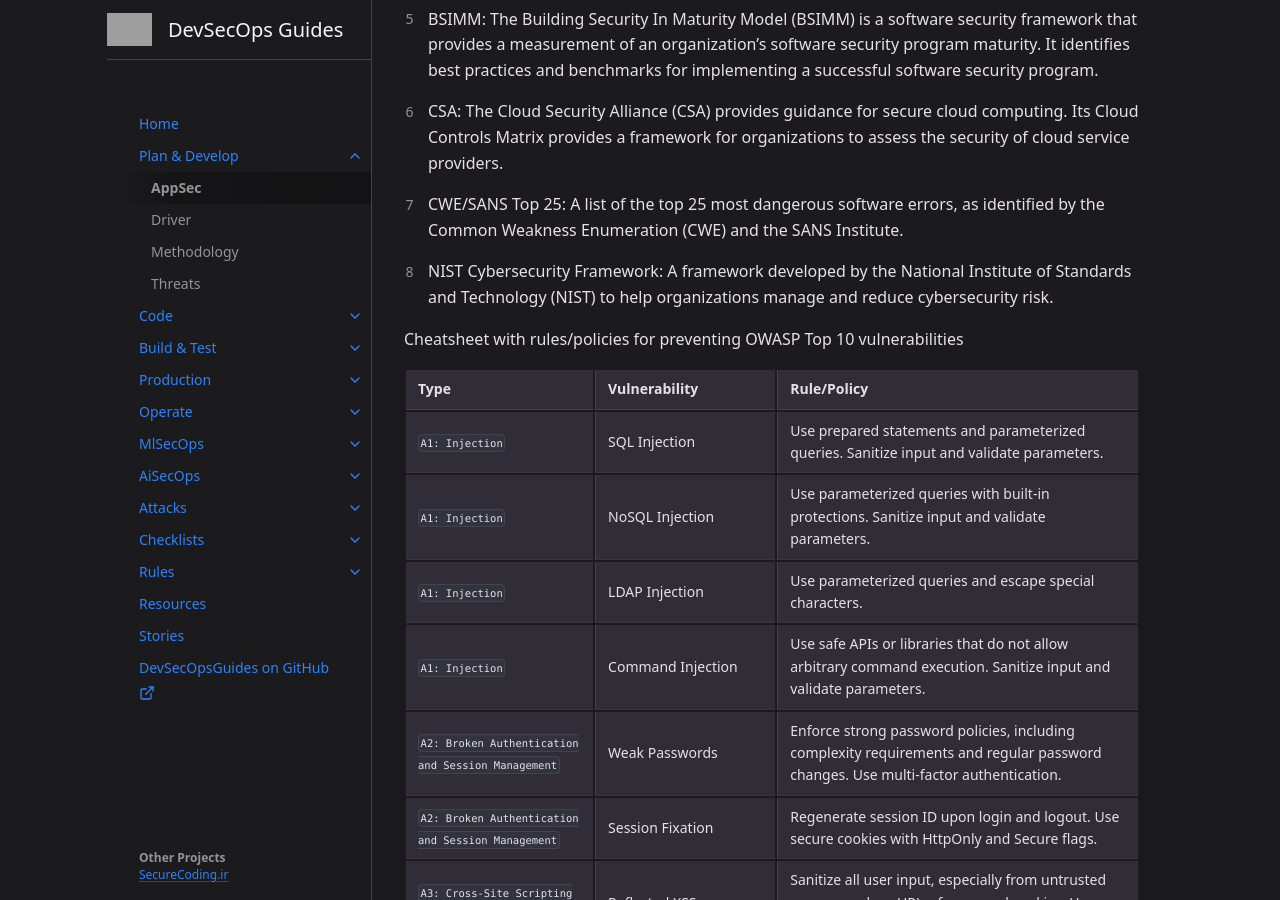
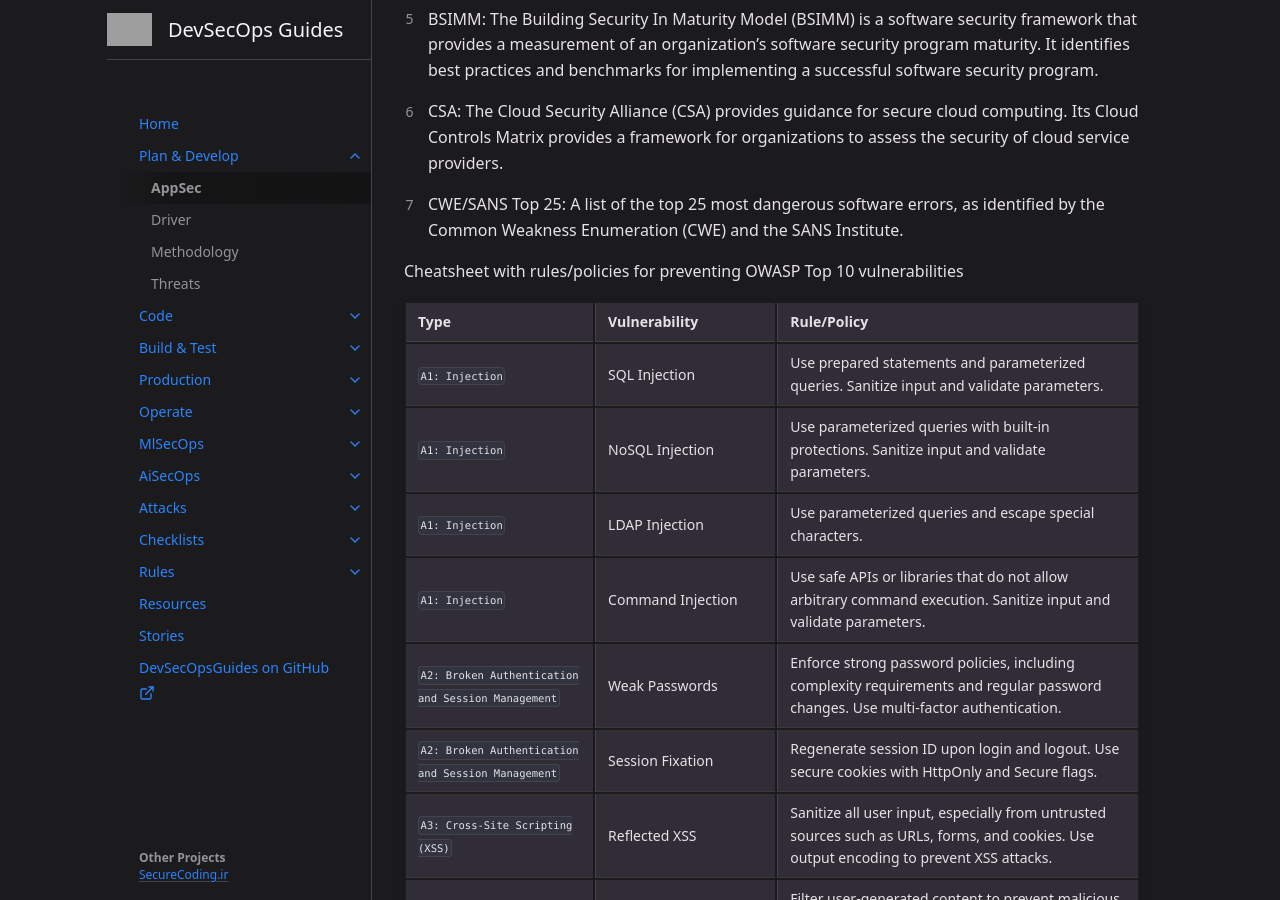
Before and after one commit to devsecopsguides/devsecopsguides.github.io, a Jekyll site: the page built from docs/plan-develop/appsec.md, in a window 1280 px wide and 900 px high, scrolled down 760 px. Built offline with Jekyll 4.4.1, drawn with Linux system fonts in a browser that asks for light colours; grey boxes are pictures that could not be loaded.

Commit message:
Update appsec.md
Point 4 and 8 are the same. Removed the second "NIST Cybersecurity Framework" from the list

```diff
--- a/docs/plan-develop/appsec.md
+++ b/docs/plan-develop/appsec.md
@@ -27,8 +27,6 @@ To address AppSec threats, various standards and frameworks have been developed.
 6. CSA: The Cloud Security Alliance (CSA) provides guidance for secure cloud computing. Its Cloud Controls Matrix provides a framework for organizations to assess the security of cloud service providers.
 
 7. CWE/SANS Top 25: A list of the top 25 most dangerous software errors, as identified by the Common Weakness Enumeration (CWE) and the SANS Institute.
-
-8. NIST Cybersecurity Framework: A framework developed by the National Institute of Standards and Technology (NIST) to help organizations manage and reduce cybersecurity risk.
 
 
 Cheatsheet with rules/policies for preventing OWASP Top 10 vulnerabilities
```
